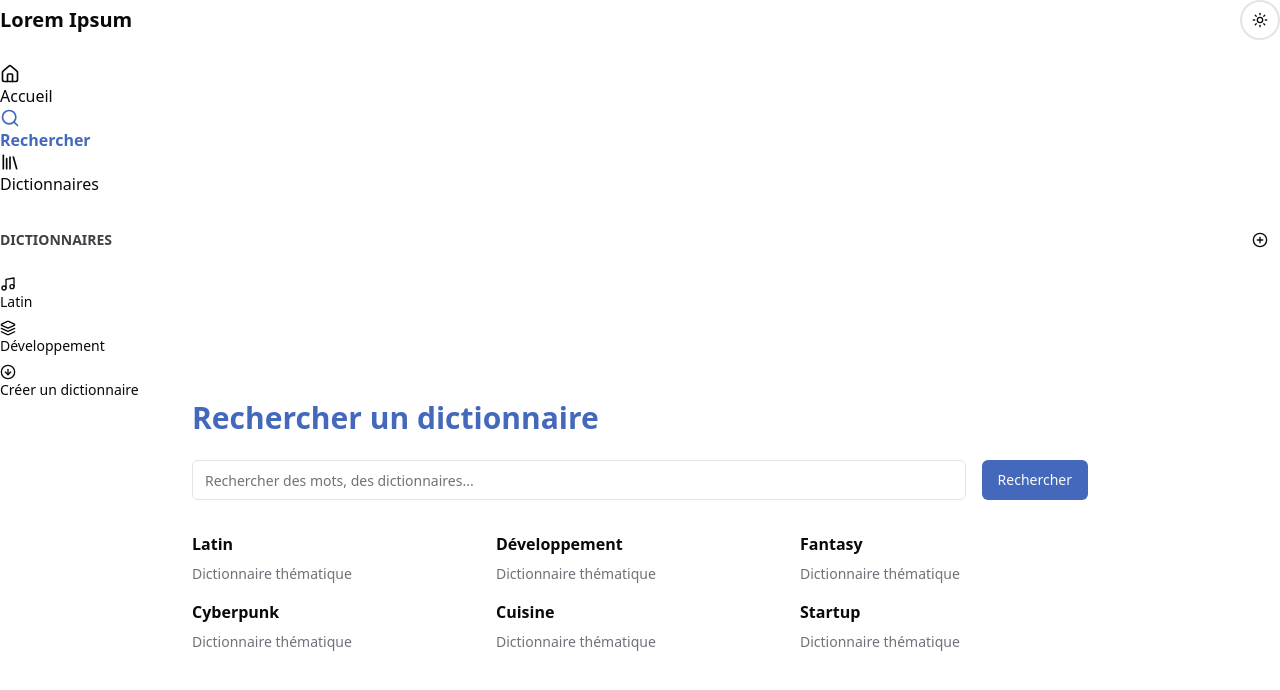
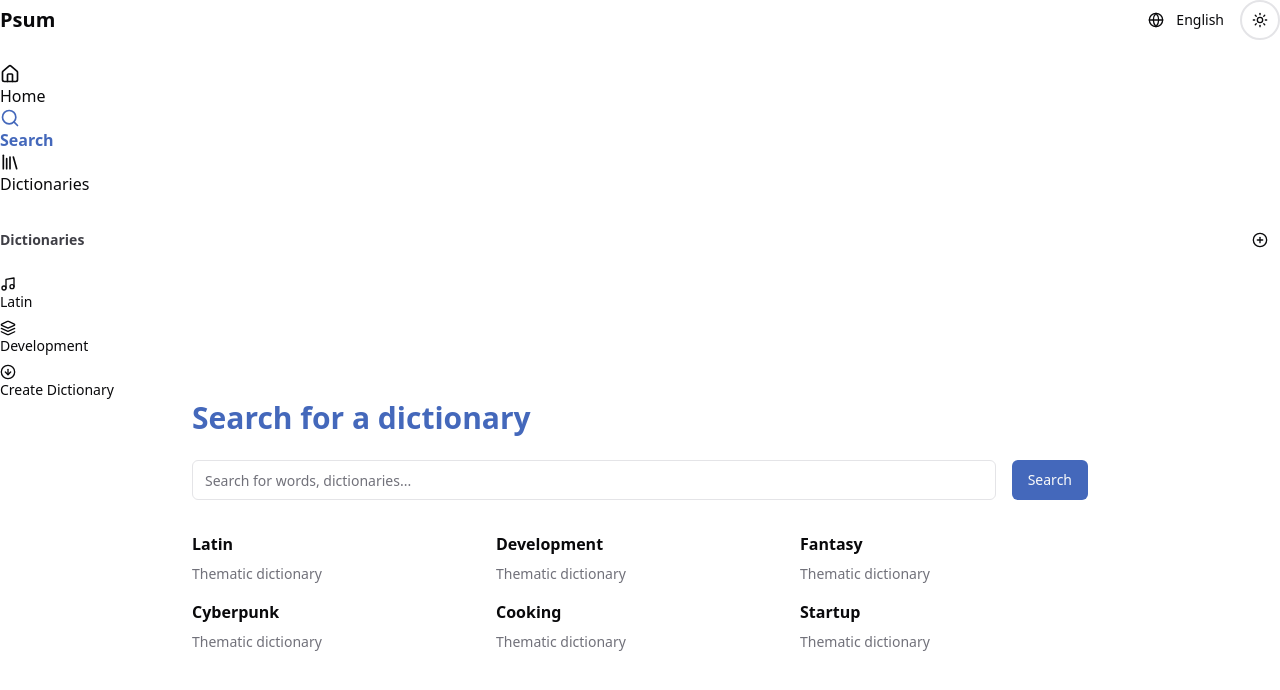
Before and after one commit to bocal3/word-alchemy-generator, a React (Vite) app: page /recherche in a window 1280 px wide. Shown: the top 690 px of the page. Built offline with nearby package versions, Linux system fonts and the light colour scheme.

Commit message:
Fix: Implement missing translations and advanced options
- Implemented missing translations across all pages and components.
- Fixed the advanced options slider to display values and remove extra dots.

```diff
--- a/src/components/loremipsum/components/EnhancedRangeSlider.tsx
+++ b/src/components/loremipsum/components/EnhancedRangeSlider.tsx
@@ -1,7 +1,6 @@
 
 import React from 'react';
 import { Slider } from '@/components/ui/slider';
-import { Circle } from 'lucide-react';
 
 interface EnhancedRangeSliderProps {
   value: [number, number];
@@ -23,7 +22,7 @@ const EnhancedRangeSlider: React.FC<EnhancedRangeSliderProps> = ({
   return (
     <div className="relative pt-1">
       <div className="flex justify-between items-center">
-        <Circle className="h-3 w-3 text-white fill-white stroke-gray-400" />
+        <div className="h-3 w-3 rounded-full border border-gray-400"></div>
         <Slider
           value={value}
           min={min}
@@ -33,7 +32,7 @@ const EnhancedRangeSlider: React.FC<EnhancedRangeSliderProps> = ({
           disabled={disabled}
           className="mx-1.5"
         />
-        <Circle className="h-3 w-3 text-white fill-white stroke-gray-400" />
+        <div className="h-3 w-3 rounded-full border border-gray-400"></div>
       </div>
       <div className="flex justify-between mt-1">
         <span className="text-xs text-muted-foreground">{min}</span>
--- a/src/contexts/LanguageContext.tsx
+++ b/src/contexts/LanguageContext.tsx
@@ -32,6 +32,7 @@ const translations: Record<SupportedLanguage, Record<string, string>> = {
     'nav.dictionaries': 'Dictionaries',
     'nav.create': 'Create Dictionary',
     'nav.config': 'Configuration',
+    'nav.search': 'Search',
 
     // Generator
     'generator.title': 'Psum Generator',
@@ -60,6 +61,9 @@ const translations: Record<SupportedLanguage, Record<string, string>> = {
     'dictionary.word.empty': 'Please enter a valid word',
     'dictionary.word.exists': 'This word already exists in the dictionary',
     'dictionary.word.deleted': 'has been removed from the dictionary',
+    'dictionary.thematic': 'Thematic dictionary',
+    'dictionary.dev': 'Development',
+    'dictionary.cuisine': 'Cooking',
 
     // Create dictionary
     'create.title': 'Create a new dictionary',
@@ -88,6 +92,14 @@ const translations: Record<SupportedLanguage, Record<string, string>> = {
     'config.download': 'Download all data',
     'config.language': 'Language',
 
+    // Search
+    'search.title': 'Search for a dictionary',
+    'search.placeholder': 'Search for words, dictionaries...',
+    'search.button': 'Search',
+
+    // Dictionaries page
+    'dictionaries.all': 'All dictionaries',
+
     // Alerts and messages
     'alert.save.reminder': "Don't forget to save your configuration, or you'll lose changes if the cache is cleared.",
     'alert.success': 'Success',
@@ -112,6 +124,7 @@ const translations: Record<SupportedLanguage, Record<string, string>> = {
     'nav.dictionaries': 'Dictionnaires',
     'nav.create': 'Créer un dictionnaire',
     'nav.config': 'Configuration',
+    'nav.search': 'Rechercher',
 
     // Generator
     'generator.title': 'Générateur Psum',
@@ -140,6 +153,9 @@ const translations: Record<SupportedLanguage, Record<string, string>> = {
     'dictionary.word.empty': 'Veuillez entrer un mot valide',
     'dictionary.word.exists': 'Ce mot existe déjà dans le dictionnaire',
     'dictionary.word.deleted': 'a été supprimé du dictionnaire',
+    'dictionary.thematic': 'Dictionnaire thématique',
+    'dictionary.dev': 'Développement',
+    'dictionary.cuisine': 'Cuisine',
 
     // Create dictionary
     'create.title': 'Créer un nouveau dictionnaire',
@@ -168,6 +184,14 @@ const translations: Record<SupportedLanguage, Record<string, string>> = {
     'config.download': 'Télécharger toutes les données',
     'config.language': 'Langue',
 
+    // Search
+    'search.title': 'Rechercher un dictionnaire',
+    'search.placeholder': 'Rechercher des mots, des dictionnaires...',
+    'search.button': 'Rechercher',
+
+    // Dictionaries page
+    'dictionaries.all': 'Tous les dictionnaires',
+
     // Alerts and messages
     'alert.save.reminder': "N'oubliez pas de sauvegarder votre configuration, sinon vos modifications seront perdues si vous videz ou changez de navigateur.",
     'alert.success': 'Succès',
@@ -192,6 +216,7 @@ const translations: Record<SupportedLanguage, Record<string, string>> = {
     'nav.dictionaries': 'Diccionarios',
     'nav.create': 'Crear diccionario',
     'nav.config': 'Configuración',
+    'nav.search': 'Buscar',
 
     // Generator
     'generator.title': 'Generador Psum',
@@ -220,6 +245,9 @@ const translations: Record<SupportedLanguage, Record<string, string>> = {
     'dictionary.word.empty': 'Por favor introduce una palabra válida',
     'dictionary.word.exists': 'Esta palabra ya existe en el diccionario',
     'dictionary.word.deleted': 'ha sido eliminada del diccionario',
+    'dictionary.thematic': 'Diccionario temático',
+    'dictionary.dev': 'Desarrollo',
+    'dictionary.cuisine': 'Cocina',
 
     // Create dictionary
     'create.title': 'Crear un nuevo diccionario',
@@ -247,6 +275,14 @@ const translations: Record<SupportedLanguage, Record<string, string>> = {
     'config.save': 'Guardar configuración',
     'config.download': 'Descargar todos los datos',
     'config.language': 'Idioma',
+
+    // Search
+    'search.title': 'Buscar un diccionario',
+    'search.placeholder': 'Buscar palabras, diccionarios...',
+    'search.button': 'Buscar',
+
+    // Dictionaries page
+    'dictionaries.all': 'Todos los diccionarios',
 
     // Alerts and messages
     'alert.save.reminder': "No olvides guardar tu configuración, o perderás los cambios si se borra la caché.",
--- a/src/pages/Dictionnaires.tsx
+++ b/src/pages/Dictionnaires.tsx
@@ -6,9 +6,11 @@ import { useNavigate } from "react-router-dom";
 import { Card } from "@/components/ui/card";
 import { getAllDictionaries } from "@/utils/dictionaryUtils";
 import Sidebar from "@/components/layout/Sidebar";
+import { useLanguage } from "@/contexts/LanguageContext";
 
 const Dictionnaires = () => {
   const navigate = useNavigate();
+  const { t } = useLanguage();
   const [dictionnaires, setDictionnaires] = useState<{ id: string; label: string; count: number }[]>([]);
   const [isLoading, setIsLoading] = useState(true);
 
@@ -36,18 +38,18 @@ const Dictionnaires = () => {
         <main className="psum-content">
           <div className="max-w-4xl mx-auto">
             <div className="flex justify-between items-center mb-6">
-              <h1 className="text-3xl font-bold text-spotify">Tous les dictionnaires</h1>
+              <h1 className="text-3xl font-bold text-spotify">{t('dictionaries.all')}</h1>
               <Button
                 className="bg-spotify hover:bg-spotify/90 text-spotify-foreground"
                 onClick={() => navigate('/creer-dictionnaire')}
               >
                 <PlusCircle className="mr-2 h-4 w-4" />
-                Créer un dictionnaire
+                {t('nav.create')}
               </Button>
             </div>
 
             {isLoading ? (
-              <div className="py-10 text-center text-muted-foreground">Chargement des dictionnaires...</div>
+              <div className="py-10 text-center text-muted-foreground">{t('generator.loading')}</div>
             ) : (
               <div className="grid grid-cols-1 md:grid-cols-2 lg:grid-cols-3 gap-4">
                 {dictionnaires.map((dict) => (
@@ -57,7 +59,7 @@ const Dictionnaires = () => {
                     onClick={() => navigate(`/dictionnaire/${dict.id}`)}
                   >
                     <h3 className="font-bold mb-2">{dict.label}</h3>
-                    <p className="text-sm text-muted-foreground">{dict.count} mots</p>
+                    <p className="text-sm text-muted-foreground">{dict.count} {t('create.words.count')}</p>
                   </Card>
                 ))}
               </div>
--- a/src/pages/Recherche.tsx
+++ b/src/pages/Recherche.tsx
@@ -5,37 +5,43 @@ import { Home, Library, Search, PlusCircle, Music, Layers, ArrowDownCircle } fro
 import { Button } from "@/components/ui/button";
 import { useNavigate } from "react-router-dom";
 import { Input } from "@/components/ui/input";
+import { useLanguage } from "@/contexts/LanguageContext";
+import { LanguageSelector } from "@/components/ui/language-selector";
 
 const Recherche = () => {
   const navigate = useNavigate();
+  const { t } = useLanguage();
 
   return (
     <div className="spotify-container">
       <div className="spotify-main">
         <aside className="spotify-sidebar">
           <div className="flex justify-between items-center mb-6">
-            <h2 className="text-xl font-bold">Lorem Ipsum</h2>
-            <ThemeToggle />
+            <h2 className="text-xl font-bold">{t('app.name')}</h2>
+            <div className="flex items-center gap-2">
+              <LanguageSelector />
+              <ThemeToggle />
+            </div>
           </div>
 
           <nav className="space-y-1">
             <a href="/" className="spotify-nav-item">
               <Home size={20} />
-              <span>Accueil</span>
+              <span>{t('nav.home')}</span>
             </a>
             <a href="/recherche" className="spotify-nav-item font-bold text-spotify">
               <Search size={20} />
-              <span>Rechercher</span>
+              <span>{t('nav.search')}</span>
             </a>
             <a href="/dictionnaires" className="spotify-nav-item">
               <Library size={20} />
-              <span>Dictionnaires</span>
+              <span>{t('nav.dictionaries')}</span>
             </a>
           </nav>
 
           <div className="mt-6">
             <div className="flex items-center justify-between mb-4">
-              <h3 className="text-sm font-semibold text-sidebar-foreground">DICTIONNAIRES</h3>
+              <h3 className="text-sm font-semibold text-sidebar-foreground">{t('nav.dictionaries')}</h3>
               <Button variant="ghost" size="icon" className="rounded-full">
                 <PlusCircle size={16} />
               </Button>
@@ -48,11 +54,11 @@ const Recherche = () => {
               </a>
               <a href="/dictionnaire/developpement" className="block text-sm spotify-nav-item">
                 <Layers size={16} />
-                <span>Développement</span>
+                <span>{t('dictionary.dev')}</span>
               </a>
               <a href="/creer-dictionnaire" className="block text-sm spotify-nav-item">
                 <ArrowDownCircle size={16} />
-                <span>Créer un dictionnaire</span>
+                <span>{t('nav.create')}</span>
               </a>
             </div>
           </div>
@@ -60,23 +66,23 @@ const Recherche = () => {
 
         <main className="spotify-content">
           <div className="max-w-4xl mx-auto">
-            <h1 className="text-3xl font-bold mb-6 text-spotify">Rechercher un dictionnaire</h1>
+            <h1 className="text-3xl font-bold mb-6 text-spotify">{t('search.title')}</h1>
 
             <div className="flex gap-4 mb-8">
               <Input
-                placeholder="Rechercher des mots, des dictionnaires..."
+                placeholder={t('search.placeholder')}
                 className="flex-1"
               />
               <Button className="bg-spotify hover:bg-spotify/90 text-spotify-foreground">
-                Rechercher
+                {t('search.button')}
               </Button>
             </div>
 
             <div className="grid grid-cols-1 md:grid-cols-2 lg:grid-cols-3 gap-4">
-              {['Latin', 'Développement', 'Fantasy', 'Cyberpunk', 'Cuisine', 'Startup'].map((dict) => (
+              {['Latin', t('dictionary.dev'), 'Fantasy', 'Cyberpunk', t('dictionary.cuisine'), 'Startup'].map((dict) => (
                 <div key={dict} className="spotify-card cursor-pointer" onClick={() => navigate(`/dictionnaire/${dict.toLowerCase()}`)}>
                   <h3 className="font-bold mb-2">{dict}</h3>
-                  <p className="text-sm text-muted-foreground">Dictionnaire thématique</p>
+                  <p className="text-sm text-muted-foreground">{t('dictionary.thematic')}</p>
                 </div>
               ))}
             </div>
```
Also changed, not shown: src/components/loremipsum/components/GeneratorOptions.tsx (+5 -2 lines).
